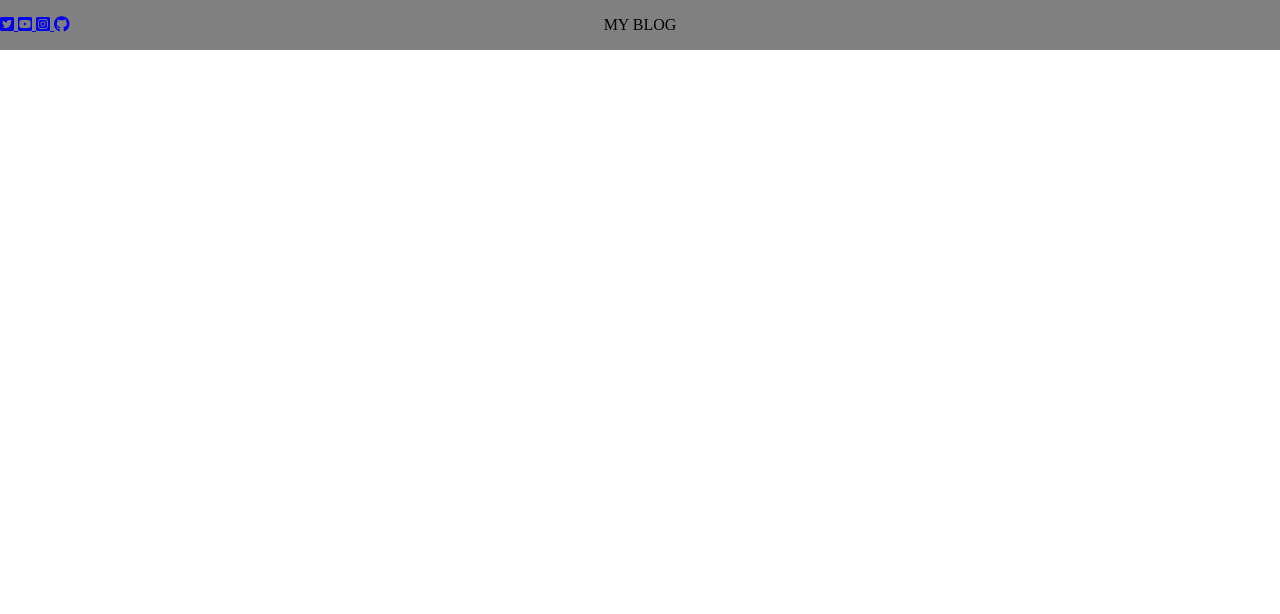
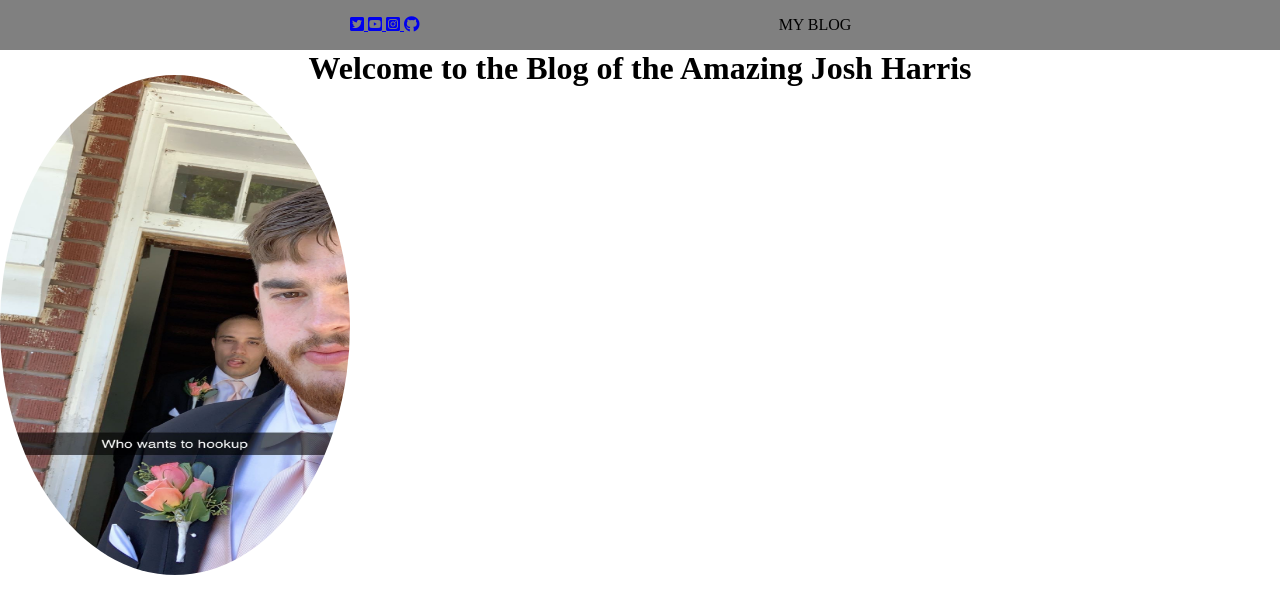
Before and after one commit to jharris20/blog, a plain HTML site: page basic-webpage/index.html in a window 1280 px wide. Drawn offline with Linux system fonts and the light colour scheme.

Commit message:
added blog welcome message and pic

```diff
--- a/basic-webpage/index.html
+++ b/basic-webpage/index.html
@@ -6,12 +6,20 @@
 {
     margin: 0;
 }
+    .front-photo{
+        border-radius: 50%;
+        margin-top: 600px;
+    }
+    .Title{
+        text-align: center;
+    }
 </style>
 </head>
 
 <body>
     <div class="blogWebpage">
         <div class="blogWebpage-Header">
+            <img id= "Josh" class="front-photo" src= "./joshandaustin.JPG" width="350" height="500"></img>
             <div class="blogWebpage-Header-Left">
                     <a href="https://twitter.com/NextWeapon">
                         <i class="fa-brands fa-twitter-square"></i></i>
@@ -25,8 +33,6 @@
                     <a href="https://github.com/jharris20">
                         <i class="fa-brands fa-github"></i>
                     </a>
-
-
             </div>
             <div class="blogWebpage-Header-Center">
                 MY BLOG
@@ -36,4 +42,7 @@
             </div>
         </div>
     </div>
+    <div class="blogTitle">
+        <h1 class="Title"> Welcome to the Blog of the Amazing Josh Harris</h1>
+    </div>
 </body>
```
Also changed, not shown: basic-webpage/joshandaustin.JPG (added).
